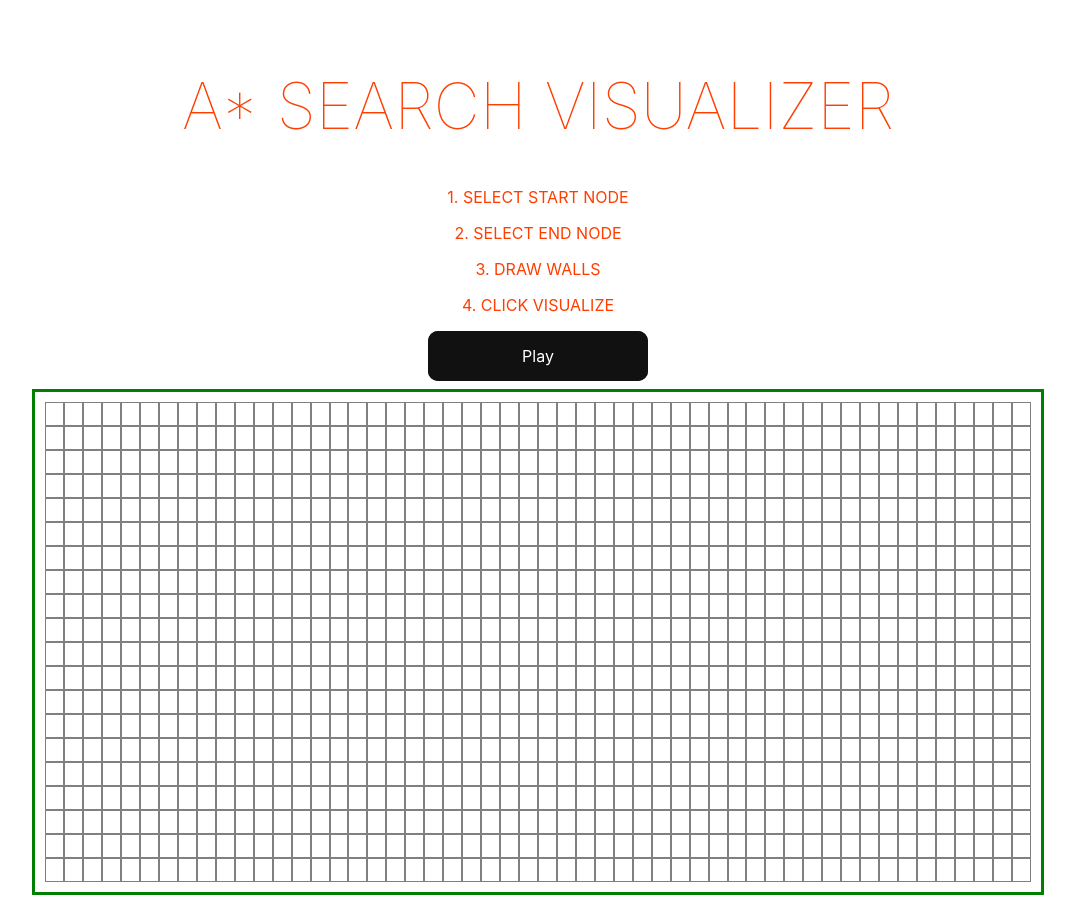
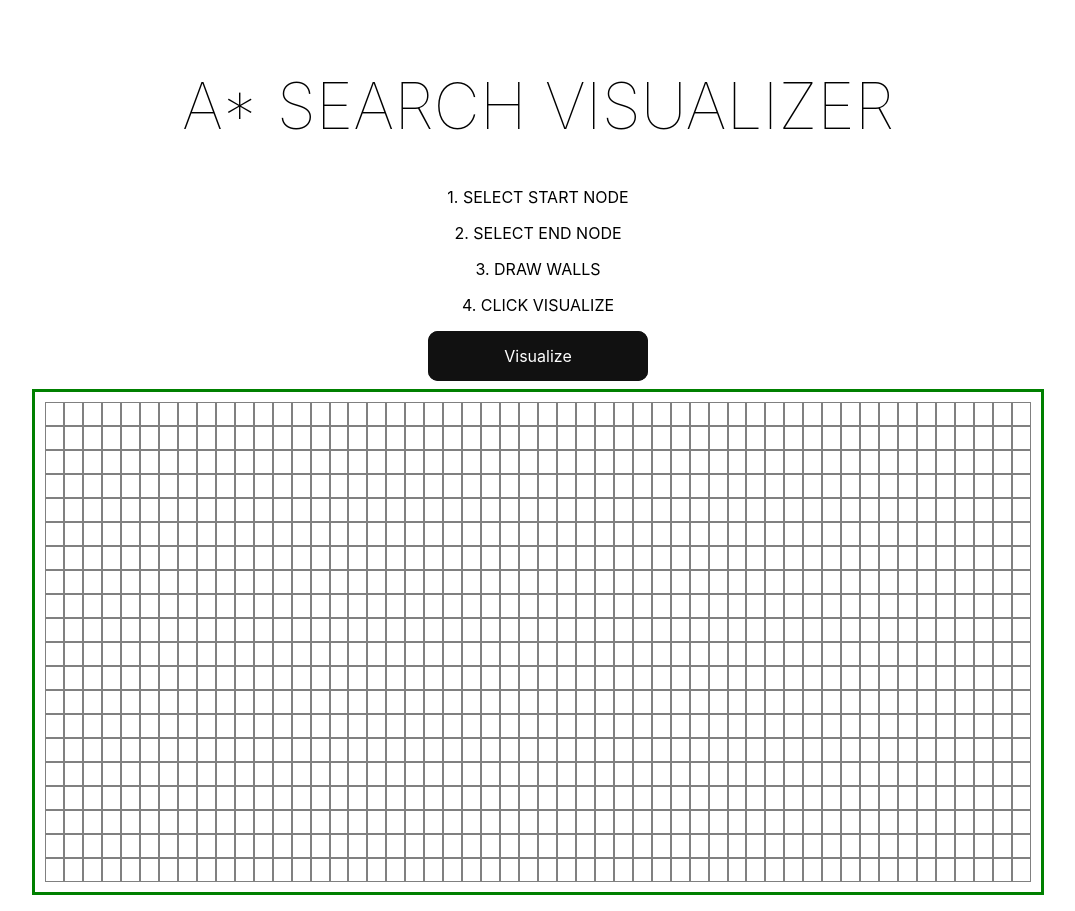
Before and after one commit to mtruong1999/A-Star-Search-Visualizer, a Svelte app: page / in a window 1280 px wide. Shown: the whole page, without its empty margins (102-1177 px from the left). Built offline with nearby package versions, Linux system fonts and the light colour scheme.

Commit message:
Fix typo and deleted comments

```diff
--- a/src/App.svelte
+++ b/src/App.svelte
@@ -3,6 +3,7 @@ import { element } from 'svelte/internal';
 
 	import Grid from './grid/Grid.svelte';
 	import GridClass from './classes/GridClass';
+	import {a_star} from './classes/AStarSearch.js';
 	let table;
 	let rowCount = 20;
 	let cellCount = 52;
@@ -14,23 +15,26 @@ import { element } from 'svelte/internal';
 	}
 
 	function getCellIdx(elem) {
-		const cellIdx = element.dataset.cellidx.split(',');
-		return [parseInt(cellIdx,10), parseInt(cellIdx, 10)];
+		const cellIdx = elem.dataset.cellidx.split(',');
+		return [parseInt(cellIdx[0],10), parseInt(cellIdx[1], 10)];
 	}
 
 	function onRunAlgorithm() {
 		const gridInfo = getGrid();
-		console.log(gridInfo[1].length);
-		console.log(gridInfo);
+
 		if(gridInfo[1].length === 1 && gridInfo[2].length === 1) {
 			let wallIndices = [];
+
 			const walls = [...gridInfo[0]].forEach((e) => {
 				wallIndices.push(getCellIdx(e));
 			});
-			const startIdx = getCellIdx(gridInfo[1]);
-			const endIdx = getCellIdx(gridInfo[2]);
+			const startIdx = getCellIdx(gridInfo[1][0]);
+			const endIdx = getCellIdx(gridInfo[2][0]);
 
-			const grid = new GridClass();
+			const grid = new GridClass(cellCount, rowCount, startIdx, endIdx, wallIndices);
+			let result = a_star(grid);
+			console.log("here");
+			console.log(result);
 		}
 	}
 
@@ -43,7 +47,7 @@ import { element } from 'svelte/internal';
 	<p id='instructions'>3. Draw walls</p>
 	<p id='instructions'>4. Click visualize</p>
 	<!---Fancy button animation from https://dev.to/webdeasy/top-20-css-buttons-animations-f41 --->
-	<button class="glow" on:click={onRunAlgorithm}>Play</button>
+	<button class="glow" on:click={onRunAlgorithm}>Visualize</button>
 	<div class="center">
 			<!---<Grid rowCount={rowCount} cellCount={cellCount} on:cellClick={cellClick_handler}/>--->
 			<Grid bind:table={table} bind:rowCount={rowCount} bind:cellCount={cellCount}/>
@@ -59,11 +63,11 @@ import { element } from 'svelte/internal';
 		margin: 0 auto;
 	}
 	#instructions {
-		color: #ff3e00;
+		color: #000000;
 		text-transform: uppercase;
 	}
 	h1 {
-		color: #ff3e00;
+		color: #000000;
 		text-transform: uppercase;
 		font-size: 4em;
 		font-weight: 100;
--- a/src/classes/PriorityQueue.js
+++ b/src/classes/PriorityQueue.js
@@ -23,7 +23,7 @@ class PriorityQueue {
     }
 
     peek() {
-        return this.__heap[top];
+        return this._heap[top];
     }
 
     push(...values) {
--- a/src/grid/Grid.svelte
+++ b/src/grid/Grid.svelte
@@ -17,7 +17,6 @@
 			e.detail.target.classList.toggle('cell--start');
 			e.detail.target.classList.remove('cell--wall'); // doesnt throw error if there is no wall
 			startCellSelected = true;
-			console.log('start');
 			return;
 		}
 		else if(e.detail.target.classList.contains('cell--start') && startCellSelected) {
@@ -29,7 +28,6 @@
 			e.detail.target.classList.toggle('cell--end');
 			e.detail.target.classList.remove('cell--wall'); // doesnt throw error if there is no wall
 			endCellSelected = true;
-			console.log('end')
 			readyToBuildWalls = true;
 			return;
 		}
@@ -58,7 +56,6 @@
 	}
 	function handleMouseup(event) {
 		clickDown = false;
-		console.log(clickDown)
 	}
 </script>
 <table bind:this={table}>
--- a/src/grid/Row.svelte
+++ b/src/grid/Row.svelte
@@ -12,11 +12,7 @@
     let onCellClicked = (e) => {
         dispatch('cellClick', e);
     };
-    //function handleMousemove(event) {
-		//console.log(event.clientX);
-        //console.log(event.clientY);
-        //console.log(event);
-	//}
+
     // maybe refactor the styles below and instead of using global, use a prop on this child component
     // to determine whether or not to add the class and conditionally add the class in this markup?
     // Otherwise, Svelte will remove unused styles...
```
